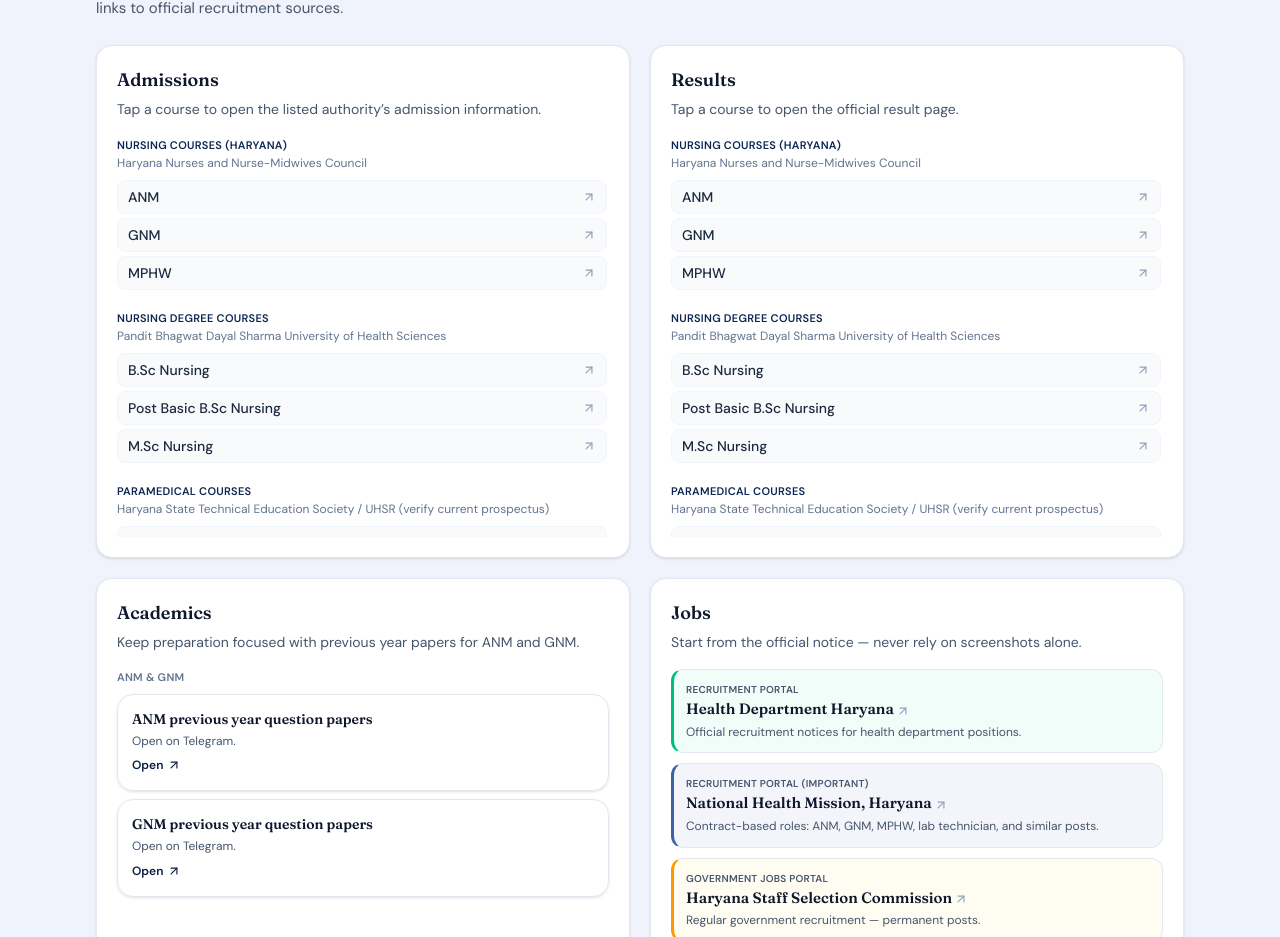
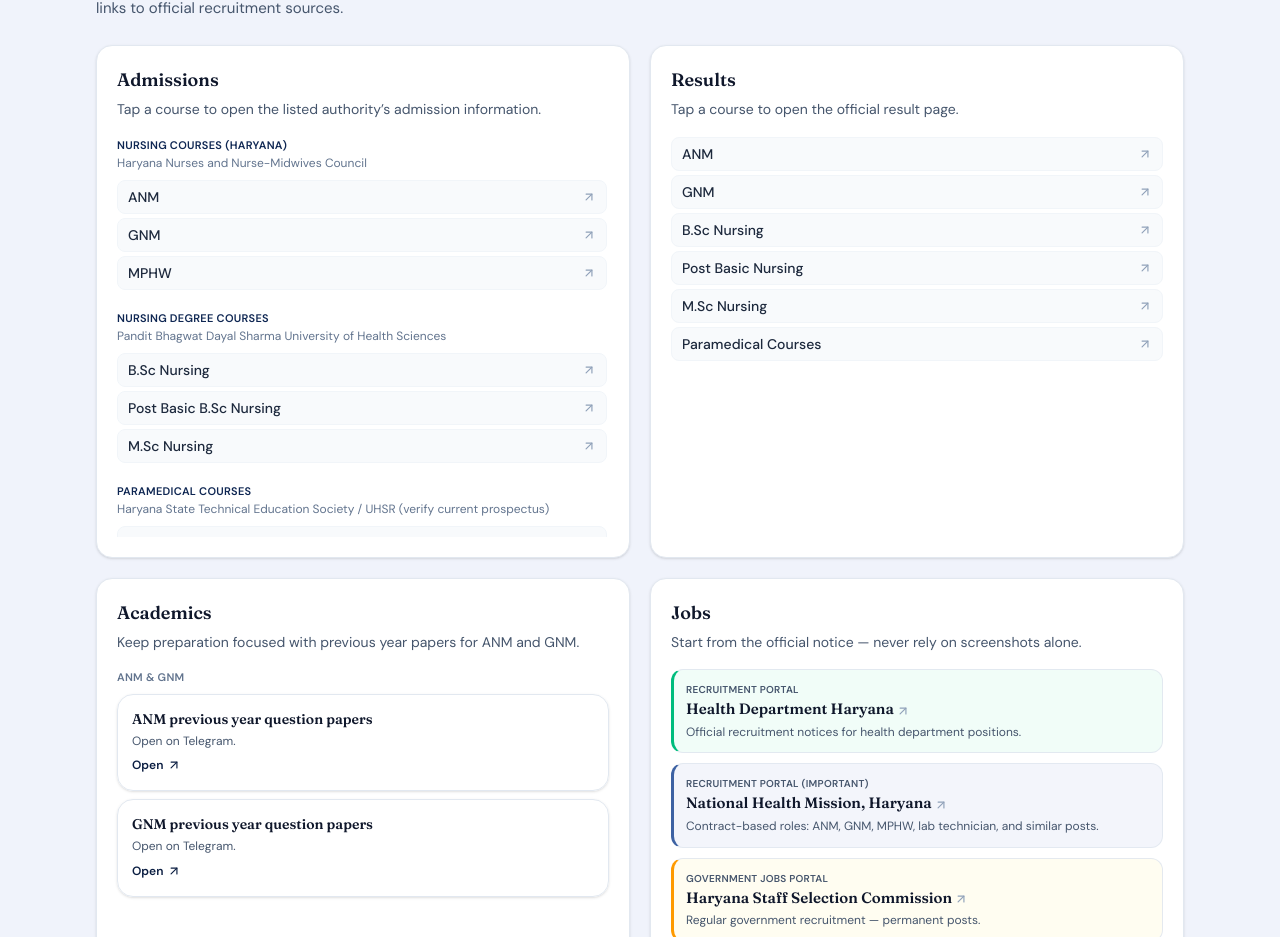
Before and after one commit to mnishjangra/nursing, a React (Vite) app: page / in a window 1280 px wide. Shown: the part 2294-3231 px from the top of the page. Built offline with nearby package versions, Linux system fonts and the light colour scheme.

Commit message:
correct links

```diff
--- a/src/data/links.js
+++ b/src/data/links.js
@@ -342,15 +342,14 @@
   },
 ]
 
-export const resultsHomeGroups = admissionHomeGroups.map((group) => ({
-  id: `res-${group.id}`,
-  title: group.title,
-  authority: group.authority,
-  courses: group.courses.map((course) => ({
-    name: course.name,
-    url: RESULTS_LINK,
-  })),
-}))
+export const resultsCourses = [
+  { id: 'res-anm', name: 'ANM', url: RESULTS_LINK },
+  { id: 'res-gnm', name: 'GNM', url: RESULTS_LINK },
+  { id: 'res-bsc', name: 'B.Sc Nursing', url: RESULTS_LINK },
+  { id: 'res-post-basic', name: 'Post Basic Nursing', url: RESULTS_LINK },
+  { id: 'res-msc', name: 'M.Sc Nursing', url: RESULTS_LINK },
+  { id: 'res-paramed', name: 'Paramedical Courses', url: RESULTS_LINK },
+]
 
 export const recentUpdates = []
 
--- a/src/pages/Home.jsx
+++ b/src/pages/Home.jsx
@@ -12,7 +12,7 @@
   featuredYoutubeVideos,
   jobsHome,
   officialPrimarySites,
-  resultsHomeGroups,
+  resultsCourses,
   site,
   socialChannels,
 } from '../data/links'
@@ -316,18 +316,9 @@
             <p className="mt-1 text-sm leading-relaxed text-slate-600 dark:text-zinc-400">
               Tap a course to open the official result page.
             </p>
-            <div className="mt-4 max-h-[min(62vh,400px)] space-y-5 overflow-y-auto pr-0.5">
-              {resultsHomeGroups.map((group) => (
-                <div key={group.id}>
-                  <p className="text-[11px] font-semibold uppercase tracking-wide text-brand-600 dark:text-brand-300">
-                    {group.title}
-                  </p>
-                  <p className="mt-0.5 text-xs leading-snug text-slate-500 dark:text-zinc-500">
-                    {group.authority}
-                  </p>
-                  <ul className="mt-2 space-y-1">
-                    {group.courses.map((course) => (
-                      <li key={`${group.id}-${course.name}`}>
+            <ul className="mt-4 space-y-1">
+              {resultsCourses.map((course) => (
+                <li key={course.id}>
                   <ExternalLink
                     href={course.url}
                     className="flex items-center justify-between gap-2 rounded-lg border border-slate-100 bg-slate-50/90 px-2.5 py-1.5 text-sm font-medium text-slate-800 transition hover:border-brand-200 hover:bg-slate-100 dark:border-sky-300/16 dark:bg-slate-800/55 dark:text-zinc-100 dark:backdrop-blur-md dark:hover:border-cyan-300/45 dark:hover:bg-slate-700/70"
@@ -338,9 +329,6 @@
                 </li>
               ))}
             </ul>
-                </div>
-              ))}
-            </div>
           </motion.div>
 
           <motion.div
--- a/src/pages/Updates.jsx
+++ b/src/pages/Updates.jsx
@@ -2,7 +2,7 @@
 import { LinkCard } from '../components/LinkCard'
 import { FiArrowUpRight } from 'react-icons/fi'
 import { ExternalLink } from '../components/ExternalLink'
-import { admissionLinks, jobLinks, resultLinks, resultsHomeGroups } from '../data/links'
+import { admissionLinks, jobLinks, resultLinks, resultsCourses } from '../data/links'
 
 export default function Updates() {
   return (
@@ -26,18 +26,9 @@
               <p className="mt-1 text-sm leading-relaxed text-slate-600 dark:text-zinc-400">
                 Open the official result source for your course.
               </p>
-              <div className="mt-4 max-h-[min(62vh,420px)] space-y-5 overflow-y-auto pr-0.5">
-                {resultsHomeGroups.map((group) => (
-                  <div key={group.id}>
-                    <p className="text-[11px] font-semibold uppercase tracking-wide text-brand-600 dark:text-brand-300">
-                      {group.title}
-                    </p>
-                    <p className="mt-0.5 text-xs leading-snug text-slate-500 dark:text-zinc-500">
-                      {group.authority}
-                    </p>
-                    <ul className="mt-2 space-y-1">
-                      {group.courses.map((course) => (
-                        <li key={`${group.id}-${course.name}`}>
+              <ul className="mt-4 space-y-1">
+                {resultsCourses.map((course) => (
+                  <li key={course.id}>
                     <ExternalLink
                       href={course.url}
                       className="flex items-center justify-between gap-2 rounded-lg border border-slate-100 bg-slate-50/90 px-2.5 py-1.5 text-sm font-medium text-slate-800 transition hover:border-brand-200 hover:bg-slate-100 dark:border-sky-300/16 dark:bg-slate-800/55 dark:text-zinc-100 dark:backdrop-blur-md dark:hover:border-cyan-300/45 dark:hover:bg-slate-700/70"
@@ -48,9 +39,6 @@
                   </li>
                 ))}
               </ul>
-                  </div>
-                ))}
-              </div>
             </div>
             <div className="grid gap-5 md:grid-cols-1">
               {resultLinks.map((item, i) => (
```
Lines whose indentation alone changed are shown as unchanged.
